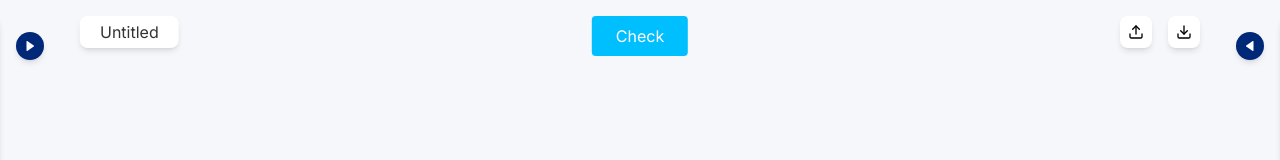
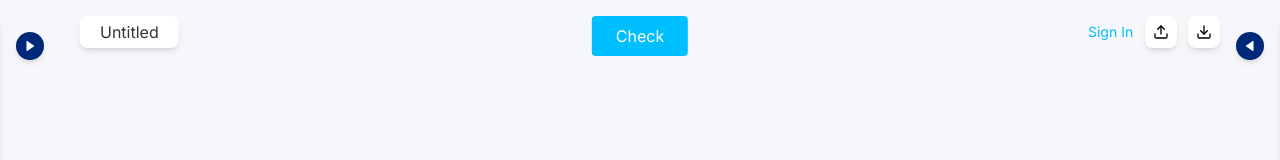
Before and after one commit to RuFrontEnd/minder, a Next.js app in the folder frontend/: page / in a window 1280 px wide. Shown: the top 160 px of the page. Built offline with nearby package versions, Linux system fonts and the light colour scheme.

Commit message:
feat: sign in block

```diff
--- a/frontend/src/app/login.tsx
+++ b/frontend/src/blocks/indivisualSidePanel/signIn/index.tsx
@@ -41,7 +41,7 @@ const init = {
   },
 };
 
-export default function HomePage() {
+export default function SignIn() {
   const qas = isBrowser && window.location.href.includes("qas");
   const router = useRouter();
 
@@ -339,13 +339,14 @@ export default function HomePage() {
   };
 
   useEffect(() => {
-    verifyToken();
+    // verifyToken();
   }, []);
 
   return (
     <>
       <Modal
         isOpen={
+          // true
           isAccountModalOpen && !isProjectsModalOpen && !isProjectsModalOpen
         }
         width="400px"
--- a/frontend/src/components/simpleButton/index.tsx
+++ b/frontend/src/components/simpleButton/index.tsx
@@ -32,6 +32,7 @@ const SimpleButton = (props: SimpleButtonTypes.Props) => {
 
   return (
     <button
+      tabIndex={-1}
       role={props.role}
       className={`flex items-center ${sizeStyle} ${statusStyle} ${props.className}`}
       onClick={props.disabled ? undefined : props.onClick}
--- a/frontend/src/sections/indivisualSidePanel/index.tsx
+++ b/frontend/src/sections/indivisualSidePanel/index.tsx
@@ -1,8 +1,10 @@
 "use client";
 import React, { useState, ChangeEventHandler } from "react";
+import SignIn from "@/blocks/indivisualSidePanel/signIn";
 import DataBox from "@/blocks/indivisualSidePanel/dataBox";
 import SidePanel from "@/components/sidePanel";
 import Button from "@/components/button";
+import SimpleButton from "@/components/simpleButton";
 import Input from "@/components/input";
 import Icon from "@/components/icon";
 import SquareButton from "@/components/squareButton";
@@ -560,6 +562,7 @@ export default function IndivisualSidePanel(
   };
 
   return (
+    <>
       <SidePanel
         role={"indivisual"}
         open={props.isIndivisualSidePanelOpen}
@@ -660,11 +663,18 @@ export default function IndivisualSidePanel(
               setAddDatas={props.setAddDeleteDatas}
             />
           </div>
+        </div>
+        <div className="absolute top-0 -left-48 w-[132px] flex justify-between">
+          <SimpleButton
+            role="signIn_button"
+            text={"Sign In"}
+            size={ButtonTypes.Size.sm}
+            onClick={onClickCancelButton}
+          />
           <SquareButton
             role="upload_file"
             size={32}
             shadow
-          className="absolute top-0 -left-32 -translate-x-full flex justify-self-end self-center text-base"
             content={
               <Icon
                 type={IconTypes.Type.upload}
@@ -679,7 +689,6 @@ export default function IndivisualSidePanel(
             role="download_file"
             size={32}
             shadow
-          className="absolute top-0 -left-20 -translate-x-full flex justify-self-end self-center text-base"
             content={
               <Icon
                 type={IconTypes.Type.download}
@@ -691,6 +700,8 @@ export default function IndivisualSidePanel(
             onClick={onClickDownloadButton}
           />
         </div>
+        <SignIn />
       </SidePanel>
+    </>
   );
 }
```
Lines whose indentation alone changed are shown as unchanged.
